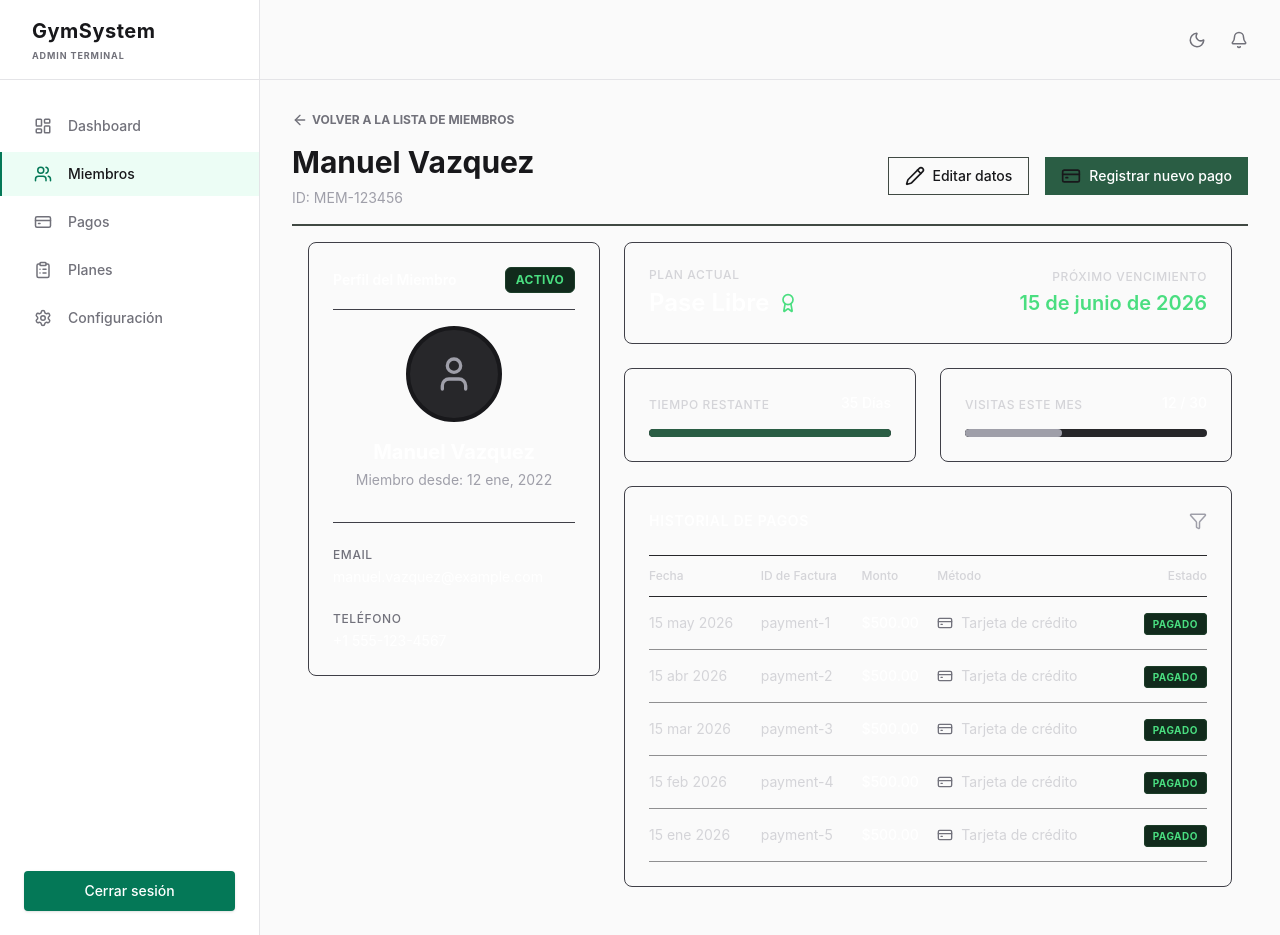
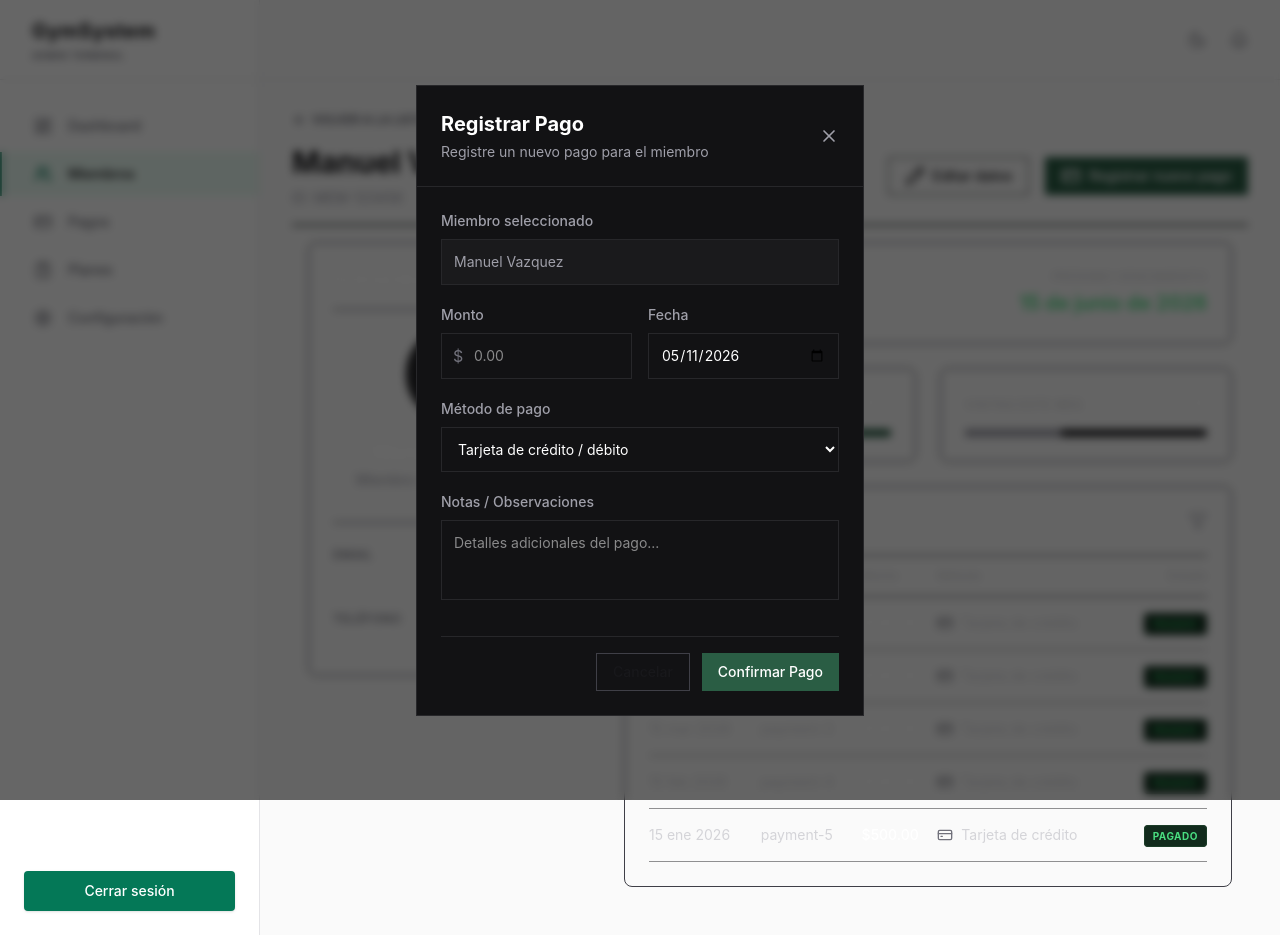
Before and after one commit to juampibolanio/gym-project-front, a Next.js app: page /dashboard/miembros/MEM-123456 in a window 1280 px wide. Both pictures are taken after a click on the button "Registrar nuevo pago". Built offline with nearby package versions, Linux system fonts and the light colour scheme.

Commit message:
feat: añadir formulario de registro de pago

```diff
--- a/src/app/dashboard/miembros/[id]/page.tsx
+++ b/src/app/dashboard/miembros/[id]/page.tsx
@@ -1,5 +1,6 @@
 import Link from "next/link";
 import { ArrowLeft, Award, CreditCard, Filter, Pencil, User } from "lucide-react";
+import RegisterPaymentButton from "../components/RegisterPaymentButton";
 
 export default async function MemberDetailPage({
     params,
@@ -60,10 +61,7 @@ export default async function MemberDetailPage({
                         <span className="text-text-main text-sm font-medium">Editar datos</span>
                     </button>
 
-                    <button type="button" className="flex items-center gap-2 bg-[#2A5D44] py-2 px-4 cursor-pointer hover:bg-[#1e4431] transition-colors">
-                        <CreditCard size={20} />
-                        <span className="text-white text-sm font-medium">Registrar nuevo pago</span>
-                    </button>
+                    <RegisterPaymentButton memberName={member.name} memberSurname={member.surname} uuid={member.id} />
                 </div>
             </div>
 
@@ -176,6 +174,6 @@ export default async function MemberDetailPage({
                     </div>
                 </div>
             </div>
-        </section>
+        </section >
     )
 }
--- /dev/null
+++ b/src/app/dashboard/miembros/_schemas/payment.schema.ts
@@ -0,0 +1,10 @@
+import * as z from "zod";
+
+export const paymentSchema = z.object({
+    amount: z.coerce.number().positive("El monto debe ser mayor a 0"),
+    method: z.enum(["credit_card", "cash", "transfer"], {
+        errorMap: () => ({ message: "Selecciona un método de pago válido" }),
+    }),
+    date: z.string().min(1, "La fecha es obligatoria"),
+    notes: z.string().optional(),
+});
--- /dev/null
+++ b/src/app/dashboard/miembros/components/RegisterPaymentButton.tsx
@@ -0,0 +1,159 @@
+"use client";
+
+import { useState } from "react";
+import { useForm } from "react-hook-form";
+import { zodResolver } from "@hookform/resolvers/zod";
+import { CreditCard, X } from "lucide-react";
+import * as z from "zod";
+import { paymentSchema } from "../_schemas/payment.schema";
+
+type PaymentFormValues = z.infer<typeof paymentSchema>;
+
+interface RegisterPaymentButtonProps {
+    memberName: string;
+    memberSurname: string;
+    uuid: string;
+}
+
+export default function RegisterPaymentButton({ memberName, memberSurname, uuid }: RegisterPaymentButtonProps) {
+    const [isOpen, setIsOpen] = useState(false);
+
+    const {
+        register,
+        handleSubmit,
+        reset,
+        formState: { errors },
+    } = useForm<PaymentFormValues>({
+        resolver: zodResolver(paymentSchema),
+        defaultValues: {
+            amount: undefined,
+            method: "credit_card",
+            date: new Date().toISOString().split('T')[0],
+            notes: "",
+        }
+    });
+
+    const onSubmit = (data: PaymentFormValues) => {
+        console.log("Pago registrado para:", memberName, data);
+        reset();
+        setIsOpen(false);
+    };
+
+    const handleClose = () => {
+        reset();
+        setIsOpen(false);
+    };
+
+    return (
+        <>
+            <button
+                type="button"
+                onClick={() => setIsOpen(true)}
+                className="flex items-center gap-2 bg-[#2A5D44] py-2 px-4 cursor-pointer hover:bg-[#1e4431] transition-colors text-white text-sm font-medium"
+            >
+                <CreditCard size={20} />
+                <span>Registrar nuevo pago</span>
+            </button>
+
+            {isOpen && (
+                <div className="fixed inset-0 bg-black/60 backdrop-blur-xs z-50 flex items-center justify-center p-4">
+                    <div className="bg-[#121214] border border-zinc-800 w-full max-w-md flex flex-col">
+
+                        <div className="flex items-center justify-between p-6 border-b border-zinc-800">
+                            <div className="flex flex-col gap-1">
+                                <h2 className="text-xl font-bold text-white">Registrar Pago</h2>
+                                <p className="text-sm text-zinc-400">Registre un nuevo pago para el miembro</p>
+                            </div>
+                            <button
+                                type="button"
+                                onClick={handleClose}
+                                className="text-zinc-400 hover:text-white cursor-pointer"
+                            >
+                                <X size={20} />
+                            </button>
+                        </div>
+
+                        <form onSubmit={handleSubmit(onSubmit)} className="p-6 flex flex-col gap-5">
+
+                            <div className="flex flex-col gap-2">
+                                <label className="text-sm text-zinc-400 font-medium">Miembro seleccionado</label>
+                                <input
+                                    type="text"
+                                    disabled
+                                    value={`${memberName} ${memberSurname}`}
+                                    className="w-full bg-zinc-800/40 border border-zinc-800 p-3 text-zinc-400 text-sm focus:outline-none cursor-not-allowed"
+                                />
+                            </div>
+
+                            <div className="grid grid-cols-2 gap-4">
+                                <div className="flex flex-col gap-2">
+                                    <label className="text-sm text-zinc-400 font-medium">Monto</label>
+                                    <div className="relative">
+                                        <span className="absolute left-3 top-1/2 -translate-y-1/2 text-zinc-500">$</span>
+                                        <input
+                                            type="number"
+                                            {...register("amount")}
+                                            placeholder="0.00"
+                                            className="w-full bg-[#121214] border border-zinc-800 p-3 pl-8 text-white text-sm focus:outline-none focus:border-[#2A5D44] transition-colors"
+                                        />
+                                    </div>
+                                    {errors.amount && <span className="text-red-500 text-xs">{errors.amount.message}</span>}
+                                </div>
+
+                                <div className="flex flex-col gap-2">
+                                    <label className="text-sm text-zinc-400 font-medium">Fecha</label>
+                                    <input
+                                        type="date"
+                                        {...register("date")}
+                                        className="w-full bg-[#121214] border border-zinc-800 p-3 text-white text-sm focus:outline-none focus:border-[#2A5D44] transition-colors"
+                                    />
+                                    {errors.date && <span className="text-red-500 text-xs">{errors.date.message}</span>}
+                                </div>
+                            </div>
+
+                            <div className="flex flex-col gap-2">
+                                <label className="text-sm text-zinc-400 font-medium">Método de pago</label>
+                                <select
+                                    {...register("method")}
+                                    className="w-full bg-[#121214] border border-zinc-800 p-3 text-white text-sm focus:outline-none focus:border-[#2A5D44] transition-colors cursor-pointer"
+                                >
+                                    <option value="credit_card">Tarjeta de crédito / débito</option>
+                                    <option value="cash">Efectivo</option>
+                                    <option value="transfer">Transferencia bancaria</option>
+                                </select>
+                                {errors.method && <span className="text-red-500 text-xs">{errors.method.message}</span>}
+                            </div>
+
+                            <div className="flex flex-col gap-2">
+                                <label className="text-sm text-zinc-400 font-medium">Notas / Observaciones</label>
+                                <textarea
+                                    {...register("notes")}
+                                    placeholder="Detalles adicionales del pago..."
+                                    className="w-full bg-[#121214] border border-zinc-800 p-3 text-white text-sm focus:outline-none focus:border-[#2A5D44] transition-colors min-h-20 resize-none"
+                                />
+                                {errors.notes && <span className="text-red-500 text-xs">{errors.notes.message}</span>}
+                            </div>
+
+                            <div className="flex justify-end gap-3 mt-4 pt-4 border-t border-zinc-800">
+                                <button
+                                    type="button"
+                                    onClick={handleClose}
+                                    className="bg-transparent border border-zinc-700 text-text-main text-sm font-medium py-2 px-4 cursor-pointer hover:bg-zinc-800 transition-colors"
+                                >
+                                    Cancelar
+                                </button>
+                                <button
+                                    type="submit"
+                                    className="bg-[#2A5D44] text-white text-sm font-medium py-2 px-4 cursor-pointer hover:bg-[#1e4431] transition-colors"
+                                >
+                                    Confirmar Pago
+                                </button>
+                            </div>
+
+                        </form>
+                    </div>
+                </div>
+            )}
+        </>
+    );
+}
```
